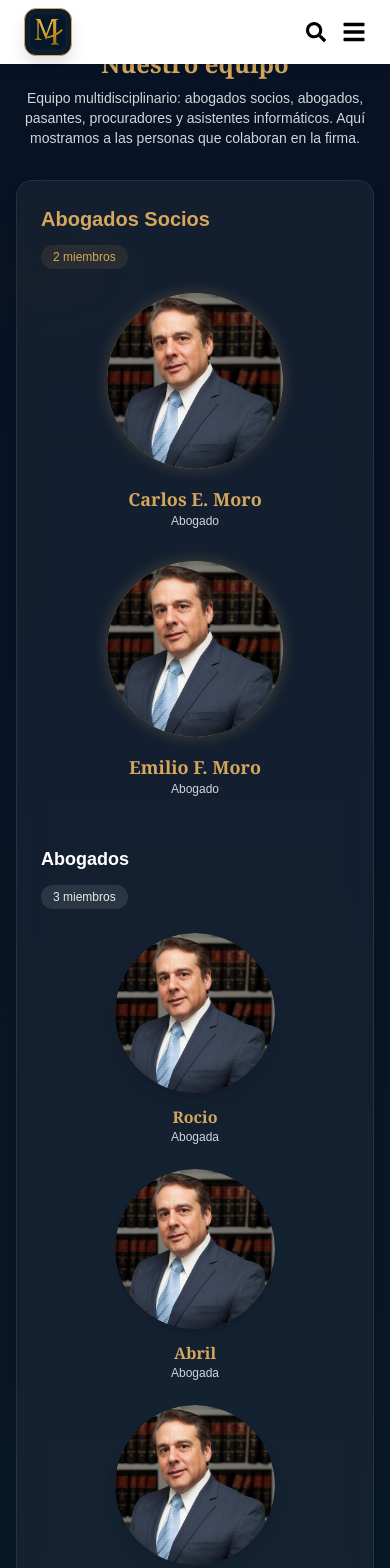
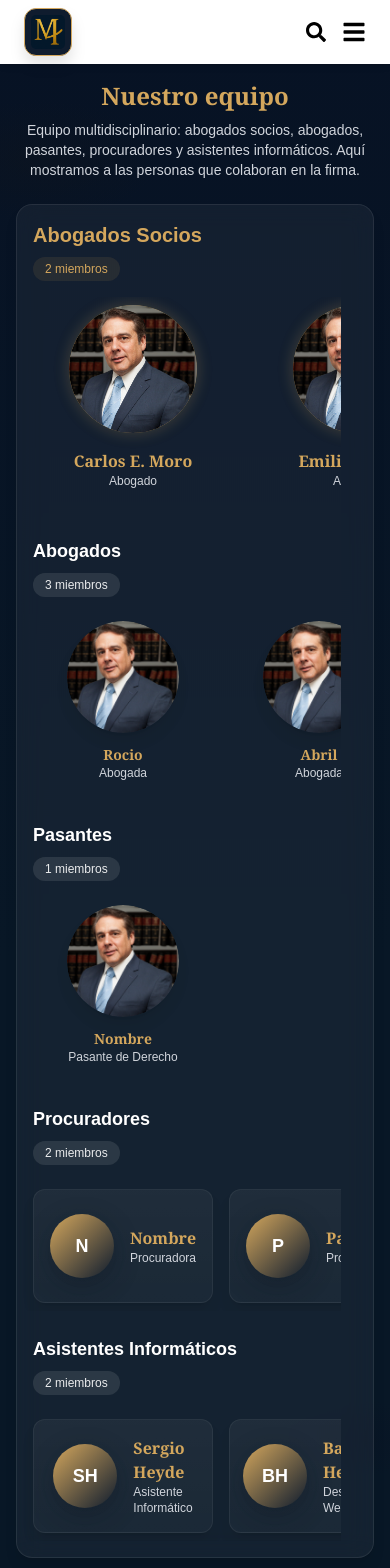
Before and after one commit to BHeydeBautista/MoroAbogados, a Next.js app: page /Team in a window 390 px wide. Shown: the top 1568 px of the page. Built offline with nearby package versions, Linux system fonts and the light colour scheme.

Commit message:
fix: arregle todo lo responsivo en la seccion equipo

```diff
--- a/src/components/Team/TeamCard.tsx
+++ b/src/components/Team/TeamCard.tsx
@@ -14,6 +14,7 @@ interface TeamCardProps {
   email?: string;
   showProfile?: boolean; // controla si se muestra "Ver perfil"
   compact?: boolean; // nuevo: versión compacta (sin foto -> tarjetas más pequeñas)
+  onOpenBio?: () => void; // callback para abrir modal/bio en el padre
 }
 
 // helper: extrae iniciales
@@ -36,6 +37,7 @@ export default function TeamCard({
   email,
   showProfile = false,
   compact = false,
+  onOpenBio,
 }: TeamCardProps) {
   const hasImage = Boolean(image);
 
@@ -106,7 +108,7 @@ export default function TeamCard({
 
           {/* overlay (same behavior for both) */}
           <div className="absolute inset-0 flex flex-col justify-end p-4">
-            <div className="opacity-0 hover:opacity-100 transition-opacity duration-300">
+            <div className="opacity-0 hover:opacity-100 pointer-events-none hover:pointer-events-auto transition-opacity duration-300">
               <div className="backdrop-blur-sm bg-black/30 rounded-md p-3">
                 {hasImage && (
                   <>
@@ -132,7 +134,18 @@ export default function TeamCard({
                     )}
                   </div>
 
-                  {showProfile ? (
+                  {/* Si el padre provee onOpenBio renderizamos un botón para abrir la bio/modal */}
+                  {onOpenBio ? (
+                    <button
+                      onClick={(e) => {
+                        e.stopPropagation();
+                        onOpenBio();
+                      }}
+                      className="text-[13px] px-3 py-1 rounded-md border border-[#D4A75D]/50 text-[#D4A75D] hover:bg-[#D4A75D] hover:text-black transition"
+                    >
+                      Saber más
+                    </button>
+                  ) : showProfile ? (
                     <Link
                       href={`/team/${name.toLowerCase().replace(/\s+/g, "-")}`}
                       className="text-[13px] px-3 py-1 rounded-md border border-[#D4A75D]/50 text-[#D4A75D] hover:bg-[#D4A75D] hover:text-black transition"
--- a/src/components/Team/TeamSection.tsx
+++ b/src/components/Team/TeamSection.tsx
@@ -1,100 +1,230 @@
 /* eslint-disable @typescript-eslint/no-explicit-any */
 "use client";
-import TeamCard from "./TeamCard";
+import { useState, useEffect } from "react";
 import { motion } from "framer-motion";
 import Image from "next/image";
-import { socios, abogados, pasantes, procuradores, itAssistants } from "../../data/teamData";
+import TeamCard from "./TeamCard";
+import {
+  socios,
+  abogados,
+  pasantes,
+  procuradores,
+  itAssistants,
+} from "../../data/teamData";
 
 export default function TeamSection() {
-  // 🔹 Diseño genérico (abogadas y pasantes)
+  const [activeMember, setActiveMember] = useState<string | null>(null);
+
+  // detecta viewport mobile para habilitar tap-to-toggle
+  const [isMobile, setIsMobile] = useState(false);
+  const [modalMember, setModalMember] = useState<any | null>(null);
+
+  useEffect(() => {
+    const handleResize = () => setIsMobile(window.innerWidth < 768);
+    handleResize();
+    window.addEventListener("resize", handleResize);
+    return () => window.removeEventListener("resize", handleResize);
+  }, []);
+
+  // 🔹 Card genérica (abogados / pasantes)
   const CircleGrid = (title: string, members: any[]) => (
-    <section className="mb-10 md:mb-14">
-      <div className="flex flex-col md:flex-row items-start md:items-center justify-between mb-6 md:mb-8 gap-3">
+    <section className="mb-8 md:mb-14">
+      <div className="flex flex-col md:flex-row items-start md:items-center justify-between mb-4 md:mb-6 gap-2">
         <h3 className="text-lg md:text-xl font-semibold text-white">{title}</h3>
         <span className="inline-flex items-center px-3 py-1 rounded-full bg-white/10 text-xs md:text-sm text-white/90">
           {members.length} miembros
         </span>
       </div>
 
-      <div className="grid grid-cols-1 sm:grid-cols-2 md:grid-cols-3 gap-6 md:gap-8 place-items-center">
-        {members.map((member, index) => (
+      {/* Scroll horizontal en pantallas pequeñas */}
+      <div className="w-full overflow-x-auto -mx-4 px-4">
+        <div className="flex sm:grid sm:grid-cols-2 md:grid-cols-3 gap-4 md:gap-8 py-2">
+          {members.map((member, index) => {
+            const isActive = activeMember === member.name;
+
+            return (
               <motion.div
                 key={member.name}
                 initial={{ opacity: 0, y: 40 }}
                 whileInView={{ opacity: 1, y: 0 }}
-            transition={{ duration: 0.4, delay: index * 0.1 }}
+                transition={{ duration: 0.4, delay: index * 0.06 }}
                 viewport={{ once: true }}
-            className="relative group flex flex-col items-center text-center"
+                className="min-w-[180px] sm:min-w-0 relative group flex flex-col items-center text-center"
+                // en mobile tocar la card activa/desactiva el overlay
+                onClick={() => {
+                  if (isMobile) setActiveMember(isActive ? null : member.name);
+                }}
+                role={isMobile ? "button" : undefined}
+                tabIndex={isMobile ? 0 : undefined}
+                onKeyDown={(e) => {
+                  if (isMobile && (e.key === "Enter" || e.key === " ")) {
+                    e.preventDefault();
+                    setActiveMember(isActive ? null : member.name);
+                  }
+                }}
               >
-            <div className="relative w-40 h-40 md:w-48 md:h-48 mb-3 rounded-full overflow-hidden shadow-lg transition-transform duration-500 group-hover:scale-105 group-hover:shadow-2xl">
+                <div
+                  className={`relative w-28 h-28 sm:w-40 sm:h-40 md:w-48 md:h-48 mb-3 rounded-full overflow-hidden shadow-lg transition-transform duration-500 ${
+                    isActive ? "scale-105 shadow-2xl" : "group-hover:scale-105 group-hover:shadow-2xl"
+                  }`}
+                >
                   <Image
-                src={member.image}
+                    src={member.image ?? "/img/lawyer1.jpg"}
                     alt={member.name}
                     fill
+                    sizes="(max-width: 640px) 112px, (max-width: 768px) 160px, 192px"
                     className="object-cover rounded-full"
                   />
-              <div className="absolute inset-0 bg-black/40 opacity-0 group-hover:opacity-100 transition-opacity duration-300 flex items-center justify-center">
-                <button className="px-3 py-1 text-xs md:text-sm border border-[#D4A75D]/70 text-[#D4A75D] rounded-md hover:bg-[#D4A75D] hover:text-black transition-all duration-300">
+
+                  {/* Overlay visible si hover o activo en mobile */}
+                  <div
+                    className={`absolute inset-0 bg-black/40 transition-opacity duration-300 flex items-center justify-center ${
+                      isActive
+                        ? "opacity-100 pointer-events-auto"
+                        : "opacity-0 group-hover:opacity-100 pointer-events-none group-hover:pointer-events-auto"
+                    }`}
+                  >
+                    <button
+                      aria-label={`Saber más sobre ${member.name}`}
+                      className="px-3 py-1 text-xs md:text-sm border border-[#D4A75D]/70 text-[#D4A75D] rounded-md bg-black/10 hover:bg-[#D4A75D] hover:text-black transition-all duration-300"
+                      onClick={(e) => {
+                        // evitar que el click propague y cierre/abra la card
+                        e.stopPropagation();
+                        setModalMember(member);
+                      }}
+                    >
                       Saber más
                     </button>
                   </div>
                 </div>
-            <h4 className="text-[#D4A75D] text-base md:text-lg font-serif font-bold">
+
+                <h4 className="text-[#D4A75D] text-sm md:text-lg font-serif font-bold">
                   {member.name}
                 </h4>
                 <p className="text-gray-300 text-xs md:text-sm">{member.role}</p>
+
+                {/* eliminado botón extra en mobile: tap a la card activa el overlay y el botón del overlay abre el modal */}
+
+                {/* Mostrar bio compacta debajo en mobile/expanded si se desea (opcional) */}
+                {isActive && member.bio && (
+                  <motion.div
+                    initial={{ opacity: 0, height: 0 }}
+                    animate={{ opacity: 1, height: "auto" }}
+                    transition={{ duration: 0.25 }}
+                    className="mt-3 px-3 text-xs text-gray-200 bg-white/3 rounded-md w-full"
+                    onClick={(e) => e.stopPropagation()}
+                  >
+                    {member.bio}
                   </motion.div>
-        ))}
+                )}
+              </motion.div>
+            );
+          })}
+        </div>
       </div>
     </section>
   );
 
-  // 🔹 Socios (jerárquicos pero más compactos)
+  // 🔹 Socios (versión destacada)
   const SociosGrid = (title: string, members: any[]) => (
-    <section className="mb-12 md:mb-16">
-      <div className="flex flex-col md:flex-row items-start md:items-center justify-between mb-6 md:mb-8 gap-3">
+    <section className="mb-10 md:mb-16">
+      <div className="flex flex-col md:flex-row items-start md:items-center justify-between mb-4 md:mb-6 gap-2">
         <h3 className="text-xl md:text-2xl font-semibold text-[#D4A75D]">{title}</h3>
         <span className="inline-flex items-center px-3 py-1 rounded-full bg-[#D4A75D]/10 text-xs md:text-sm text-[#D4A75D]">
           {members.length} miembros
         </span>
       </div>
 
-      <div className="grid grid-cols-1 sm:grid-cols-2 md:grid-cols-3 gap-8 md:gap-10 place-items-center">
-        {members.map((member, index) => (
+      <div className="w-full overflow-x-auto -mx-4 px-4">
+        <div className="flex sm:grid sm:grid-cols-2 md:grid-cols-3 gap-6 md:gap-10 py-2">
+          {members.map((member, index) => {
+            const isActive = activeMember === member.name;
+
+            return (
               <motion.div
                 key={member.name}
                 initial={{ opacity: 0, y: 30 }}
                 whileInView={{ opacity: 1, y: 0 }}
-            transition={{ duration: 0.5, delay: index * 0.1 }}
+                transition={{ duration: 0.45, delay: index * 0.06 }}
                 viewport={{ once: true }}
-            className="relative group flex flex-col items-center text-center"
+                className="min-w-[200px] sm:min-w-0 relative group flex flex-col items-center text-center"
+                onClick={() => {
+                  if (isMobile) setActiveMember(isActive ? null : member.name);
+                }}
+                role={isMobile ? "button" : undefined}
+                tabIndex={isMobile ? 0 : undefined}
+                onKeyDown={(e) => {
+                  if (isMobile && (e.key === "Enter" || e.key === " ")) {
+                    e.preventDefault();
+                    setActiveMember(isActive ? null : member.name);
+                  }
+                }}
               >
-            <div className="relative w-44 h-44 md:w-52 md:h-52 mb-4 rounded-full overflow-hidden shadow-[0_0_15px_rgba(212,167,93,0.25)] transition-transform duration-500 group-hover:scale-105">
-              <div className="absolute inset-0 rounded-full border-[2px] border-[#D4A75D]/70 animate-pulse-slow"></div>
+                <div
+                  className={`relative w-32 h-32 sm:w-44 sm:h-44 md:w-52 md:h-52 mb-4 rounded-full overflow-hidden shadow-[0_0_15px_rgba(212,167,93,0.25)] transition-transform duration-500 ${
+                    isActive ? "scale-105" : "group-hover:scale-105"
+                  }`}
+                >
+                  <div className="absolute inset-0 rounded-full border-[2px] border-[#D4A75D]/70 animate-pulse-slow pointer-events-none"></div>
                   <Image
-                src={member.image}
+                    src={member.image ?? "/img/lawyer1.jpg"}
                     alt={member.name}
                     fill
+                    sizes="(max-width: 640px) 128px, (max-width: 768px) 176px, 208px"
                     className="object-cover rounded-full"
                   />
-              <div className="absolute inset-0 bg-gradient-to-t from-black/60 via-black/30 to-transparent opacity-0 group-hover:opacity-100 transition-opacity duration-300 flex items-center justify-center">
-                <button className="px-3 py-1 text-xs md:text-sm font-medium border border-[#D4A75D] bg-[#D4A75D]/90 text-black rounded-md hover:bg-[#D4A75D] hover:scale-105 transition-all duration-300">
+
+                  {/* Overlay */}
+                  <div
+                    className={`absolute inset-0 bg-gradient-to-t from-black/60 via-black/30 to-transparent flex items-center justify-center transition-opacity duration-300 ${
+                      isActive
+                        ? "opacity-100 pointer-events-auto"
+                        : "opacity-0 group-hover:opacity-100 pointer-events-none group-hover:pointer-events-auto"
+                    }`}
+                  >
+                    <button
+                      aria-label={`Saber más sobre ${member.name}`}
+                      className="px-3 py-1 text-xs md:text-sm font-medium border border-[#D4A75D] bg-[#D4A75D]/90 text-black rounded-md hover:bg-[#D4A75D] hover:scale-105 transition-all duration-300"
+                      onClick={(e) => {
+                        e.stopPropagation();
+                        setModalMember(member);
+                      }}
+                    >
                       Saber más
                     </button>
                   </div>
                 </div>
-            <h4 className="text-[#D4A75D] text-lg md:text-xl font-serif font-bold">
+
+                <h4 className="text-[#D4A75D] text-base md:text-xl font-serif font-bold">
                   {member.name}
                 </h4>
                 <p className="text-gray-300 text-xs md:text-sm">{member.role}</p>
+
+                {/* Botón móvil */}
+                {/* eliminado botón móvil debajo: se usa tap-to-toggle + overlay button abre modal */}
+
+                {isActive && member.bio && (
+                  <motion.div
+                    initial={{ opacity: 0, height: 0 }}
+                    animate={{ opacity: 1, height: "auto" }}
+                    transition={{ duration: 0.25 }}
+                    className="mt-3 px-3 text-sm text-gray-200 bg-white/3 rounded-md w-full"
+                    onClick={(e) => e.stopPropagation()}
+                  >
+                    {member.bio}
                   </motion.div>
-        ))}
+                )}
+              </motion.div>
+            );
+          })}
+        </div>
       </div>
     </section>
   );
 
   return (
-    <section className="relative py-12 md:py-30" aria-labelledby="team-title">
+    // Añadimos padding-top para compensar navbar fija en mobile (ajusta valores si tu navbar tiene otra altura)
+    <section className="relative pt-20 pb-10 md:pt-28 md:pb-20" aria-labelledby="team-title">
       {/* Fondo */}
       <div
         aria-hidden
@@ -106,7 +236,10 @@ export default function TeamSection() {
       />
 
       <div className="relative max-w-6xl mx-auto px-4 md:px-6">
-        <div id="team-title" className="text-center mb-8 md:mb-10">
+        <div
+          id="team-title"
+          className="text-center mb-6 md:mb-10 scroll-mt-20 md:scroll-mt-32"
+        >
           <h2 className="text-2xl md:text-3xl font-serif font-bold mb-2 text-[#D4A75D]">
             Nuestro equipo
           </h2>
@@ -117,42 +250,43 @@ export default function TeamSection() {
           </p>
         </div>
 
-        <div className="bg-white/5 backdrop-blur-md border border-white/8 rounded-2xl p-6 md:p-8 shadow-lg">
-          {/* Socios */}
+        <div className="bg-white/5 backdrop-blur-md border border-white/8 rounded-2xl p-4 md:p-8 shadow-lg">
           {SociosGrid("Abogados Socios", socios)}
-
-          {/* Abogadas */}
           {CircleGrid("Abogados", abogados)}
-
-          {/* Pasantes */}
           {CircleGrid("Pasantes", pasantes)}
 
           {/* Procuradores */}
-          <section className="mb-10">
-            <div className="flex flex-col md:flex-row items-start md:items-center justify-between mb-5 gap-3">
-              <h3 className="text-lg md:text-xl font-semibold text-white">Procuradores</h3>
+          <section className="mb-6 md:mb-10">
+            <div className="flex flex-col md:flex-row items-start md:items-center justify-between mb-4 gap-2">
+              <h3 className="text-lg md:text-xl font-semibold text-white">
+                Procuradores
+              </h3>
               <span className="inline-flex items-center px-3 py-1 rounded-full bg-white/10 text-xs md:text-sm text-white/90">
                 {procuradores.length} miembros
               </span>
             </div>
-            <div className="grid grid-cols-1 sm:grid-cols-2 md:grid-cols-3 lg:grid-cols-4 gap-5">
+            <div className="w-full overflow-x-auto -mx-4 px-4">
+              <div className="flex sm:grid sm:grid-cols-2 md:grid-cols-3 lg:grid-cols-4 gap-4 py-2">
                 {procuradores.map((member, index) => (
+                  <div key={member.name} className="min-w-[180px] sm:min-w-0">
                     <TeamCard
-                  key={member.name}
                       index={index}
                       name={member.name}
                       role={member.role}
                       bio={member.bio}
                       showProfile={false}
                       compact
+                      onOpenBio={() => setModalMember(member)}
                     />
+                  </div>
                 ))}
+              </div>
             </div>
           </section>
 
-          {/* Asistentes */}
+          {/* Asistentes Informáticos */}
           <section>
-            <div className="flex flex-col md:flex-row items-start md:items-center justify-between mb-5 gap-3">
+            <div className="flex flex-col md:flex-row items-start md:items-center justify-between mb-4 gap-2">
               <h3 className="text-lg md:text-xl font-semibold text-white">
                 Asistentes Informáticos
               </h3>
@@ -160,22 +294,57 @@ export default function TeamSection() {
                 {itAssistants.length} miembros
               </span>
             </div>
-            <div className="grid grid-cols-1 sm:grid-cols-2 md:grid-cols-3 lg:grid-cols-4 gap-5">
+            <div className="w-full overflow-x-auto -mx-4 px-4">
+              <div className="flex sm:grid sm:grid-cols-2 md:grid-cols-3 lg:grid-cols-4 gap-4 py-2">
                 {itAssistants.map((member, index) => (
+                  <div key={member.name} className="min-w-[180px] sm:min-w-0">
                     <TeamCard
-                  key={member.name}
                       index={index}
                       name={member.name}
                       role={member.role}
                       bio={member.bio}
                       showProfile={false}
                       compact
+                      onOpenBio={() => setModalMember(member)}
                     />
+                  </div>
                 ))}
+              </div>
             </div>
           </section>
         </div>
       </div>
+
+      {/* Modal simple para mostrar bio */}
+      {modalMember && (
+        <div
+          className="fixed inset-0 z-50 flex items-center justify-center bg-black/60 p-4"
+          onClick={() => setModalMember(null)}
+        >
+          <div
+            className="max-w-xl w-full bg-[#071224] rounded-xl p-6 border border-white/8 shadow-lg"
+            onClick={(e) => e.stopPropagation()}
+          >
+            <div className="flex items-start justify-between gap-4">
+              <div>
+                <h3 className="text-xl font-serif font-bold text-[#D4A75D]">
+                  {modalMember.name}
+                </h3>
+                <p className="text-sm text-gray-300 mb-3">{modalMember.role}</p>
+                <p className="text-sm text-gray-200">{modalMember.bio}</p>
+              </div>
+
+              <button
+                aria-label="Cerrar"
+                className="ml-4 text-white/80 hover:text-white"
+                onClick={() => setModalMember(null)}
+              >
+                ✕
+              </button>
+            </div>
+          </div>
+        </div>
+      )}
     </section>
   );
 }
```
Lines whose indentation alone changed are shown as unchanged.
